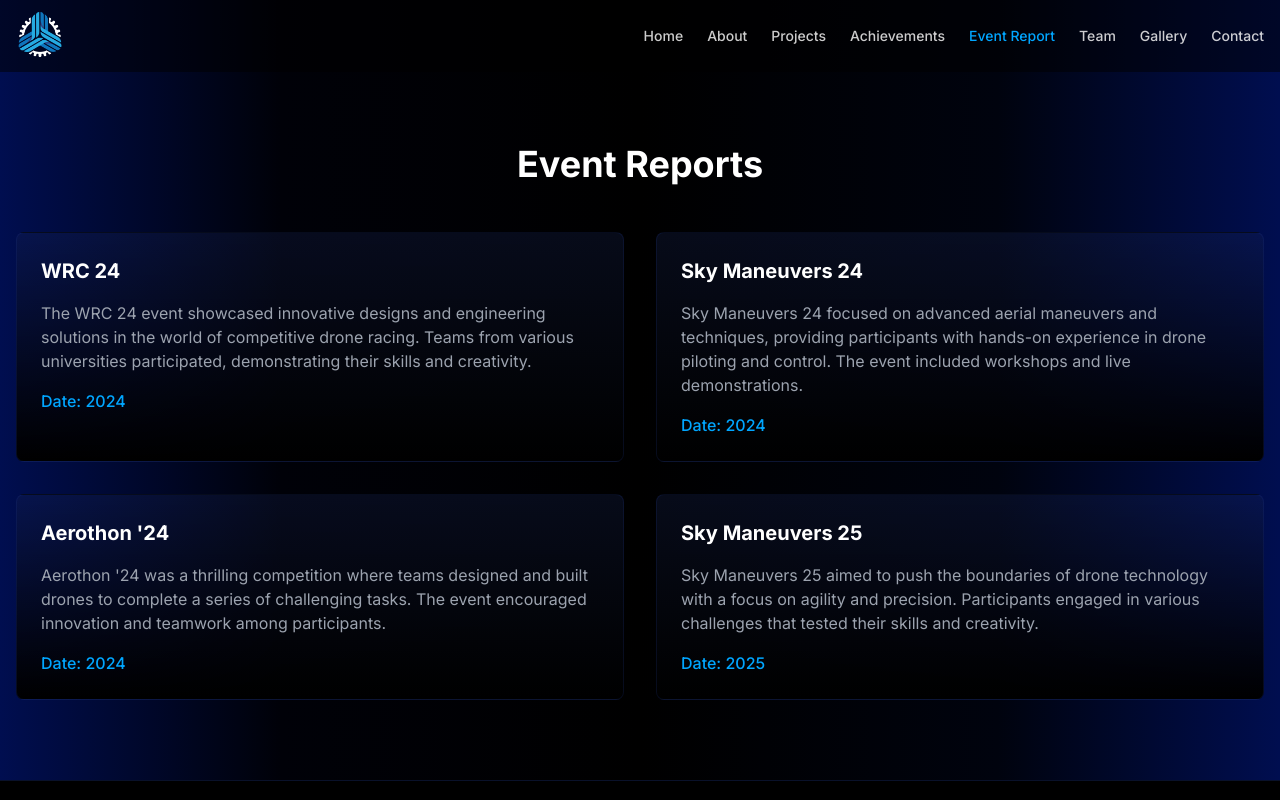
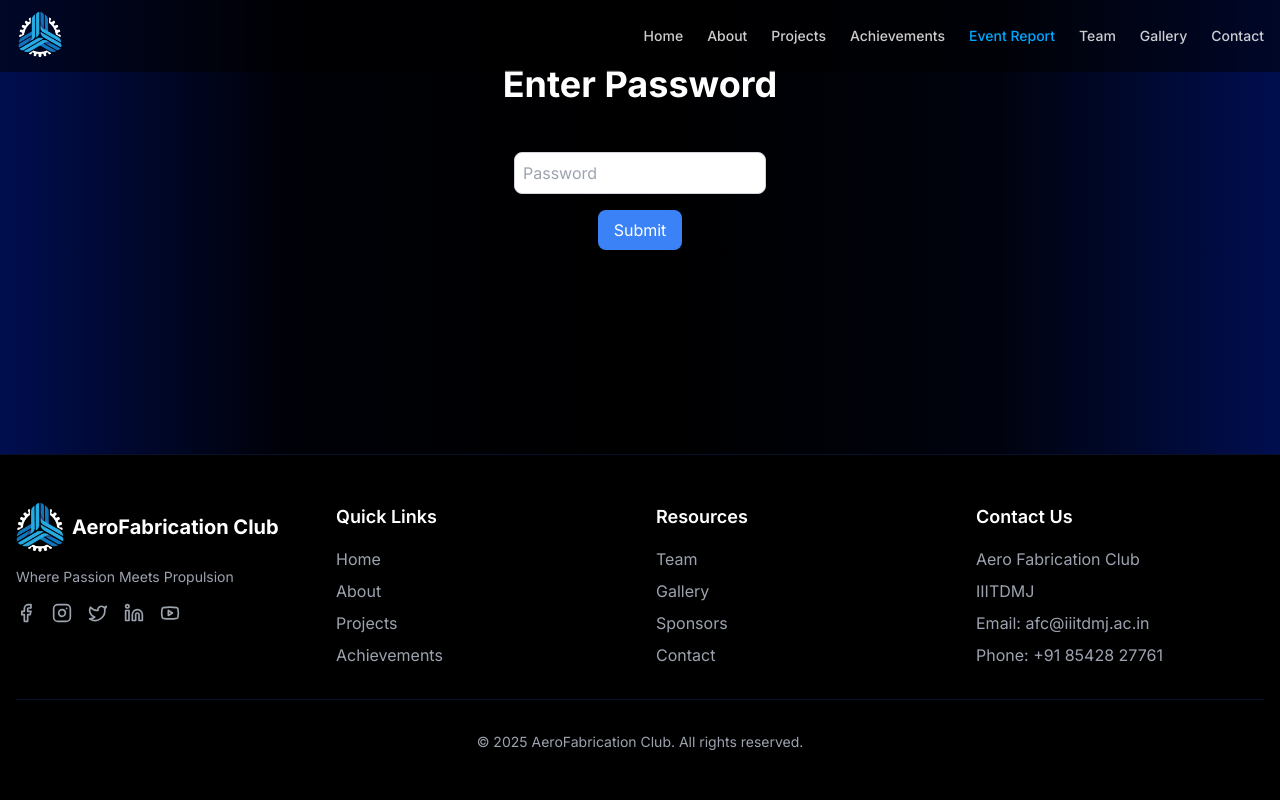
Before and after one commit to Flashl3opard/AFC_new, a Next.js app: page /eventreport in a window 1280 px wide. Shown: the top 800 px of the page. Built offline with nearby package versions, Linux system fonts and the light colour scheme.

Commit message:
Added password protected feature for event reports

```diff
--- a/app/eventreport/page.tsx
+++ b/app/eventreport/page.tsx
@@ -7,9 +7,20 @@ import "aos/dist/aos.css"; // Import AOS styles
 
 export default function EventReportPage() {
   const [openAccordion, setOpenAccordion] = useState<number | null>(null);
+  const [password, setPassword] = useState("");
+  const [isAuthenticated, setIsAuthenticated] = useState(false);
 
   const toggleAccordion = (index: number) => {
     setOpenAccordion(openAccordion === index ? null : index);
+  };
+
+  const handlePasswordSubmit = (e: React.FormEvent) => {
+    e.preventDefault();
+    if (password === "1111") {
+      setIsAuthenticated(true);
+    } else {
+      alert("Incorrect password. Please try again.");
+    }
   };
 
   const events = [
@@ -52,6 +63,32 @@ export default function EventReportPage() {
 
   return (
     <div className="pt-16">
+      {!isAuthenticated ? (
+        <div className="container mx-auto px-4">
+          <h2 className="text-4xl font-bold mb-12 text-center">
+            Enter Password
+          </h2>
+          <form
+            onSubmit={handlePasswordSubmit}
+            className="flex flex-col items-center"
+          >
+            <input
+              type="password"
+              value={password}
+              onChange={(e) => setPassword(e.target.value)}
+              placeholder="Password"
+              className="border border-gray-300 rounded-lg p-2 mb-4"
+              required
+            />
+            <button
+              type="submit"
+              className="bg-blue-500 text-white rounded-lg px-4 py-2"
+            >
+              Submit
+            </button>
+          </form>
+        </div>
+      ) : (
         <section className="py-20">
           <div className="container mx-auto px-4">
             <h2
@@ -79,6 +116,7 @@ export default function EventReportPage() {
             </div>
           </div>
         </section>
+      )}
     </div>
   );
 }
```
Also changed, not shown: public/fonts/milker/Read Me !!!.txt. Lines whose indentation alone changed are shown as unchanged.
